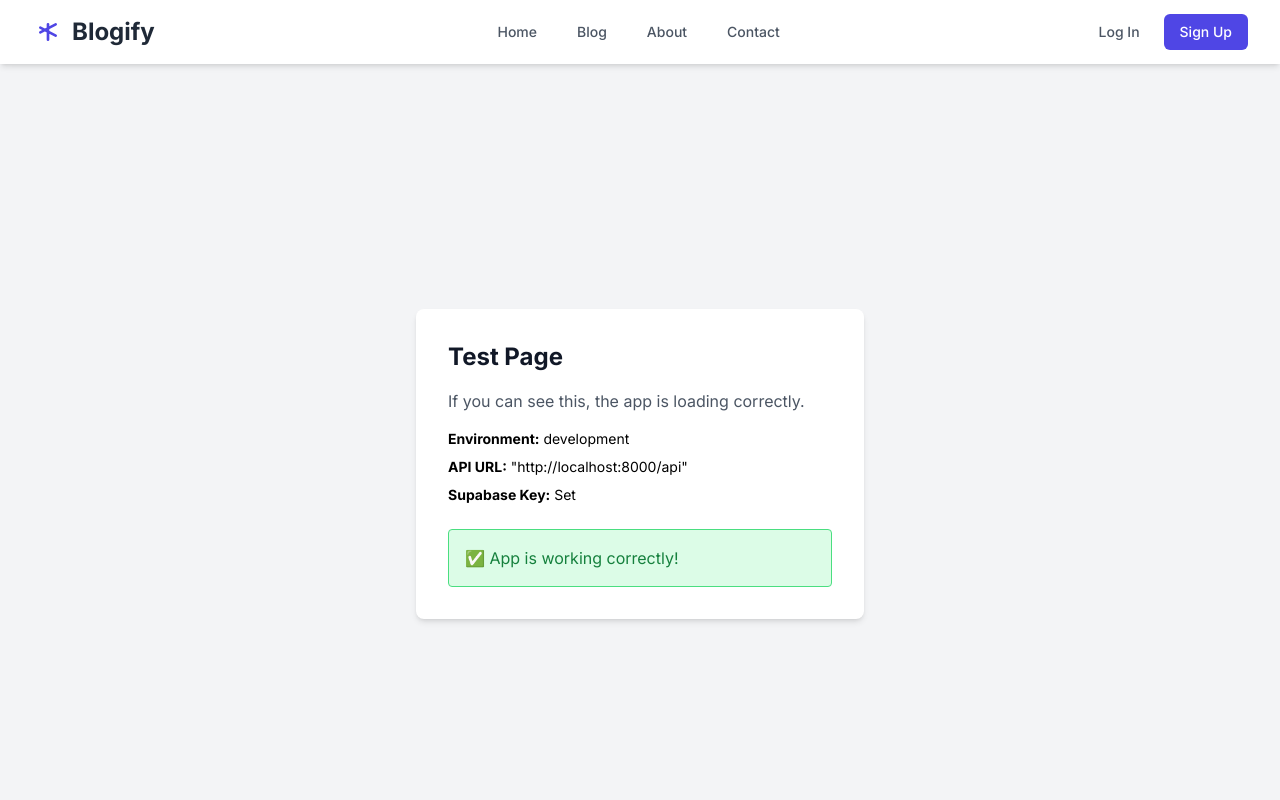
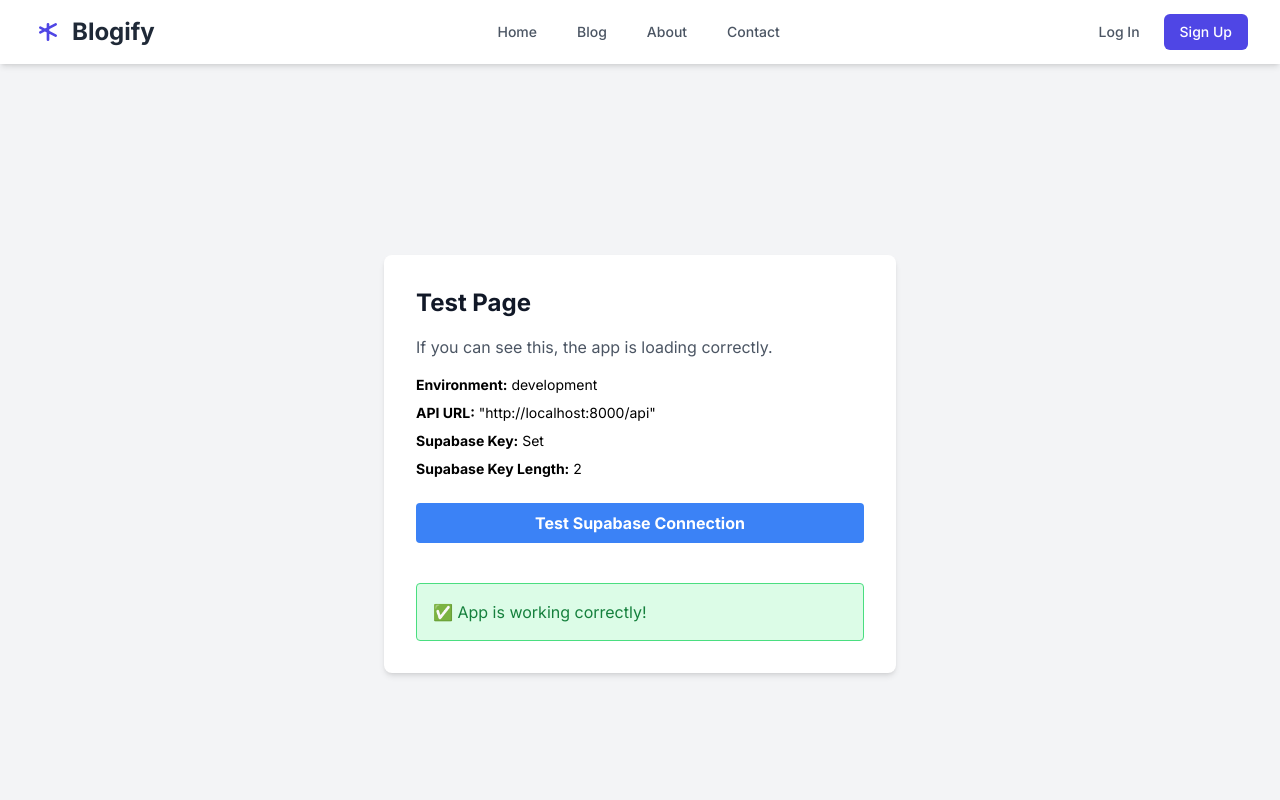
Before and after one commit to iamsahal77/blog-app_Omnify, a React (Vite) app in the folder frontend/: page /test in a window 1280 px wide. Shown: the top 800 px of the page. Built offline with nearby package versions, Linux system fonts and the light colour scheme.

Commit message:
Fix Supabase 401 error: improve auth headers and add debugging

```diff
--- a/frontend/src/pages/Test.jsx
+++ b/frontend/src/pages/Test.jsx
@@ -1,19 +1,76 @@
-import React from 'react';
+import React, { useState, useEffect } from 'react';
+import { blogAPI } from '../services/api';
 
 const Test = () => {
+  const [testResult, setTestResult] = useState(null);
+  const [isLoading, setIsLoading] = useState(false);
+
   console.log('🧪 Test component loaded');
+
+  const testSupabaseConnection = async () => {
+    setIsLoading(true);
+    setTestResult(null);
+
+    try {
+      console.log('🧪 Testing Supabase connection...');
+      const result = await blogAPI.getPosts();
+      setTestResult({
+        success: true,
+        message: 'Supabase connection successful!',
+        data: result.data
+      });
+    } catch (error) {
+      setTestResult({
+        success: false,
+        message: 'Supabase connection failed',
+        error: error.message,
+        status: error.response?.status,
+        data: error.response?.data
+      });
+    } finally {
+      setIsLoading(false);
+    }
+  };
 
   return (
     <div className="min-h-screen bg-gray-100 flex items-center justify-center">
-      <div className="bg-white p-8 rounded-lg shadow-md max-w-md w-full">
+      <div className="bg-white p-8 rounded-lg shadow-md max-w-lg w-full">
         <h1 className="text-2xl font-bold text-gray-900 mb-4">Test Page</h1>
         <p className="text-gray-600 mb-4">If you can see this, the app is loading correctly.</p>
 
-        <div className="space-y-2 text-sm">
+        <div className="space-y-2 text-sm mb-6">
           <p><strong>Environment:</strong> {process.env.NODE_ENV}</p>
           <p><strong>API URL:</strong> {process.env.REACT_APP_API_URL || 'Not set'}</p>
           <p><strong>Supabase Key:</strong> {process.env.REACT_APP_SUPABASE_ANON_KEY ? 'Set' : 'Not set'}</p>
+          <p><strong>Supabase Key Length:</strong> {process.env.REACT_APP_SUPABASE_ANON_KEY?.length || 0}</p>
         </div>
+
+        <button
+          onClick={testSupabaseConnection}
+          disabled={isLoading}
+          className="w-full bg-blue-500 hover:bg-blue-600 disabled:bg-gray-400 text-white font-bold py-2 px-4 rounded mb-4"
+        >
+          {isLoading ? 'Testing...' : 'Test Supabase Connection'}
+        </button>
+
+        {testResult && (
+          <div className={`p-4 border rounded ${
+            testResult.success
+              ? 'bg-green-100 border-green-400 text-green-700'
+              : 'bg-red-100 border-red-400 text-red-700'
+          }`}>
+            <h3 className="font-bold">{testResult.success ? '✅ Success' : '❌ Error'}</h3>
+            <p>{testResult.message}</p>
+            {testResult.error && <p className="text-sm mt-2">Error: {testResult.error}</p>}
+            {testResult.status && <p className="text-sm">Status: {testResult.status}</p>}
+            {testResult.data && (
+              <details className="mt-2">
+                <summary className="cursor-pointer text-sm">Response Data</summary>
+                <pre className="text-xs mt-1 overflow-auto">{JSON.stringify(testResult.data, null, 2)}</pre>
+              </details>
+            )}
+          </div>
+        )}
 
         <div className="mt-6 p-4 bg-green-100 border border-green-400 text-green-700 rounded">
           ✅ App is working correctly!
--- a/frontend/src/services/api.js
+++ b/frontend/src/services/api.js
@@ -42,6 +42,15 @@ const samplePosts = [
 // Create axios instance with base configuration
 const API_BASE_URL = getApiBaseUrl();
 
+// Debug Supabase configuration
+if (isSupabase) {
+    console.log('🔧 Supabase Configuration:', {
+        baseURL: API_BASE_URL,
+        hasApiKey: !!process.env.REACT_APP_SUPABASE_ANON_KEY,
+        apiKeyLength: process.env.REACT_APP_SUPABASE_ANON_KEY?.length || 0
+    });
+}
+
 export const api = axios.create({
     baseURL: API_BASE_URL,
     headers: {
@@ -84,6 +93,19 @@ export const blogAPI = {
             if (isSupabase) {
                 // Supabase format
                 console.log('🔍 Fetching posts from Supabase...');
+
+                // Try to fetch posts from Supabase
+                console.log('🔍 Making request to:', `${API_BASE_URL}/blog_posts`);
+                console.log('🔍 Headers:', {
+                    'apikey': process.env.REACT_APP_SUPABASE_ANON_KEY ? 'SET' : 'NOT SET',
+                    'Authorization': process.env.REACT_APP_SUPABASE_ANON_KEY ? 'SET' : 'NOT SET'
+                });
+
+                // Check if we have a valid API key
+                if (!process.env.REACT_APP_SUPABASE_ANON_KEY) {
+                    console.error('❌ No Supabase API key found');
+                    throw new Error('No Supabase API key configured');
+                }
 
                 const response = await api.get('/blog_posts', {
                     params: {
@@ -128,6 +150,18 @@ export const blogAPI = {
         } catch (error) {
             console.error('❌ Error fetching posts:', error);
             console.error('❌ Error response:', error.response);
+            console.error('❌ Error status:', error.response?.status);
+            console.error('❌ Error data:', error.response?.data);
+
+            // 401 error usually means authentication issue
+            if (error.response?.status === 401) {
+                console.error('🔐 401 Error - Authentication failed. Possible causes:');
+                console.error('   - Supabase API key is invalid or expired');
+                console.error('   - Row Level Security (RLS) is blocking access');
+                console.error('   - Table permissions are not set correctly');
+                console.error('   - Supabase project settings have changed');
+            }
+
             console.log('🔄 Using sample data as fallback...');
             return {
                 data: {
```
